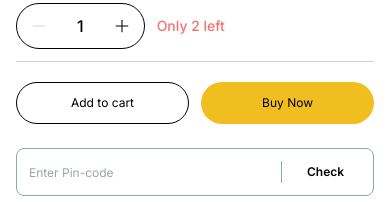
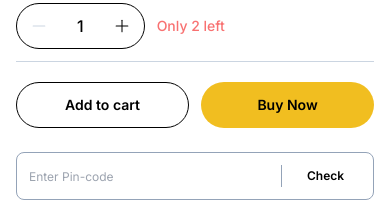
Before and after one commit to BasicallyMe/brakeup-assessment, a Next.js app: page / in a window 390 px wide. Shown: the part 553-755 px from the top of the page. Built offline with nearby package versions, Linux system fonts and the light colour scheme.

Commit message:
Fixed text weight in button for mobile view

```diff
--- a/app/page.tsx
+++ b/app/page.tsx
@@ -298,7 +298,7 @@ export default function Home() {
                 </span>
               </div>
               <div className="text-xs sm:w-3/4 sm:border-t-0 border-t border-slate-300 w-full py-2 my-2">
-                <div className="flex sm:hidden flex-row-reverse sm:flex-row gap-3 w-full text-xs py-3">
+                <div className="flex sm:hidden flex-row-reverse sm:flex-row gap-3 w-full text-sm font-semibold py-3">
                   <button className="btn-primary py-3 rounded-full w-1/2">
                     Buy Now
                   </button>
```
